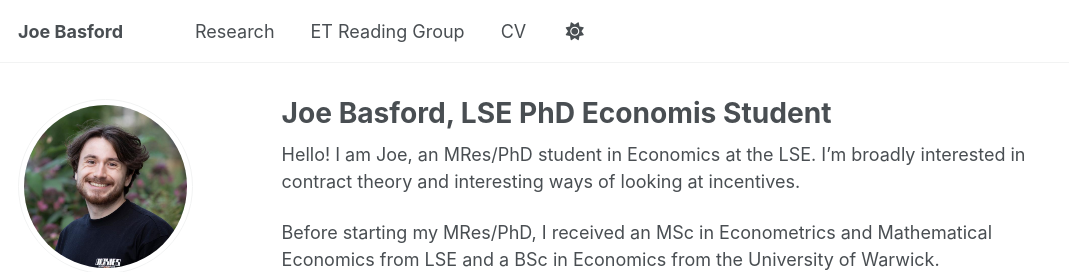
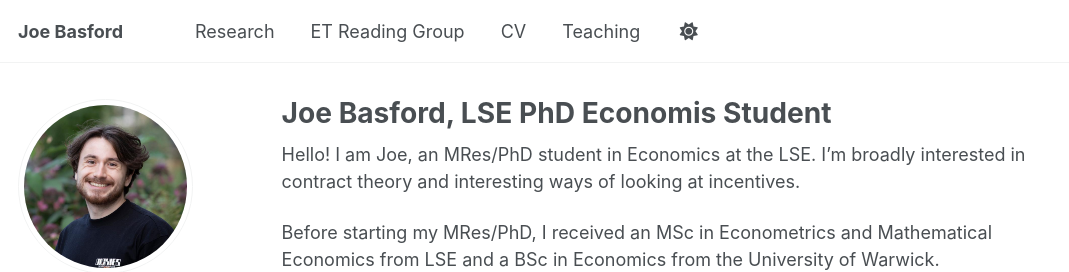
Before and after one commit to Joe-Basford/Joe-Basford.github.io, a Jekyll site: the page built from _pages/about.md, in a window 1280 px wide. Shown: the top 272 px of the page, without its empty margins (0-1069 px from the left). Built offline with Jekyll 4.4.1, drawn with Linux system fonts in a browser that asks for light colours.

Commit message:
Update navigation.yml

```diff
--- a/_data/navigation.yml
+++ b/_data/navigation.yml
@@ -17,5 +17,8 @@ main:
   - title: "CV"
     url: /cv/
 
+  - title: "Teaching"
+    url: /Teaching/
+
   # - title: "CV"
   #   url: /cv-json/
```
